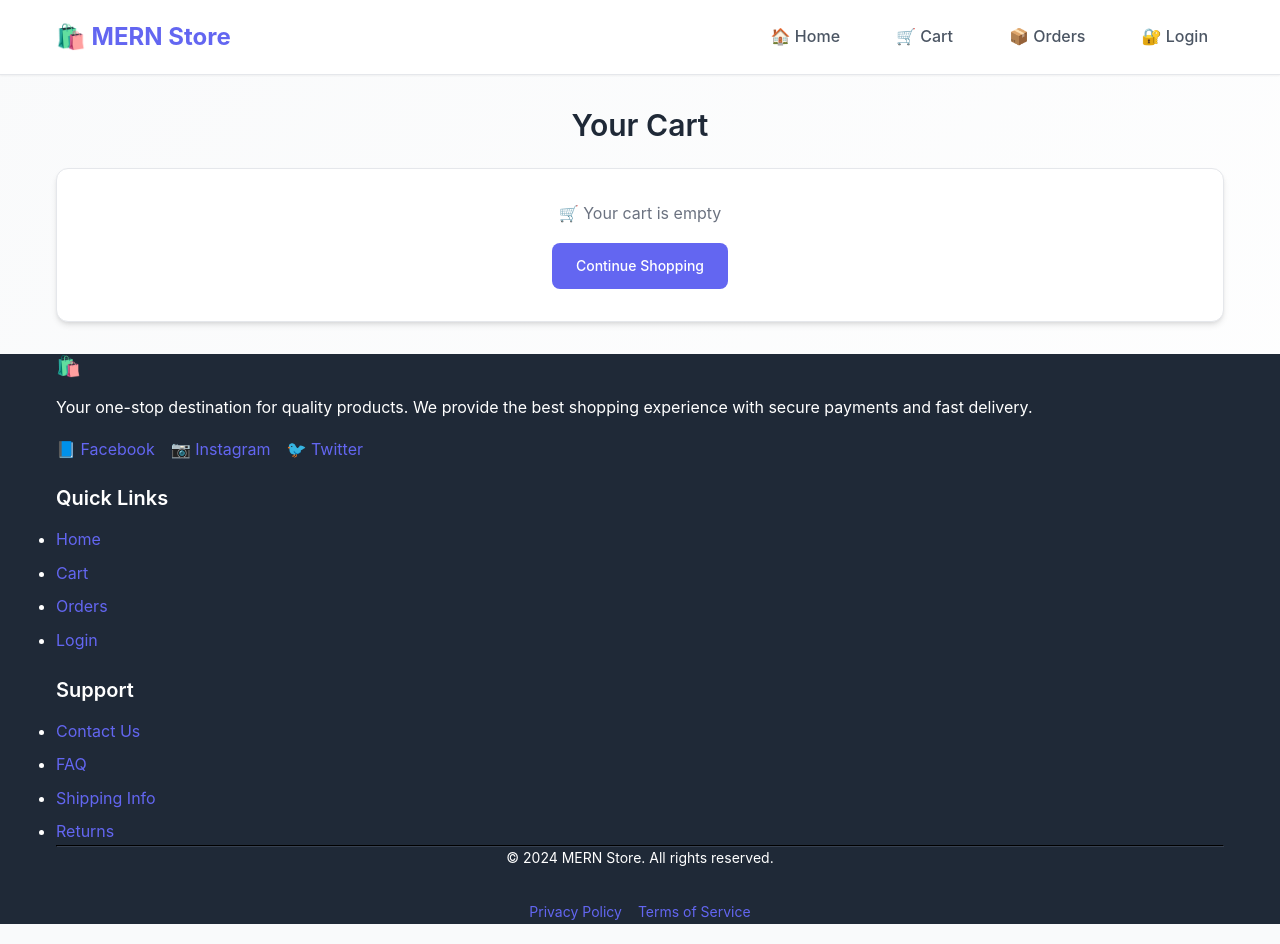
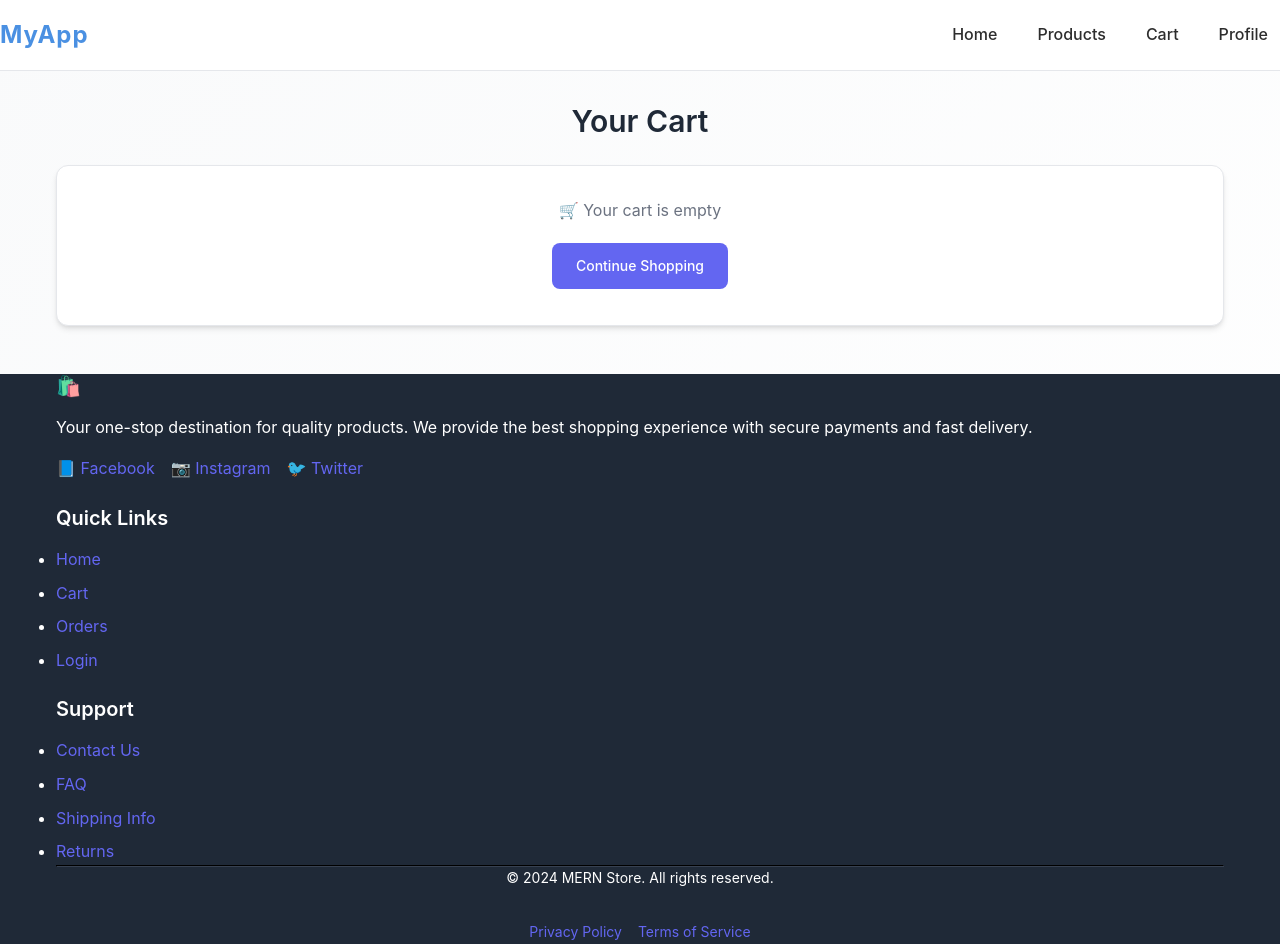
Before and after one commit to Balaaditya04/MERN-frontend, a React (Vite) app: page /cart in a window 1280 px wide. Built offline with nearby package versions, Linux system fonts and the light colour scheme.

Commit message:
commit changes

```diff
--- a/src/App.jsx
+++ b/src/App.jsx
@@ -16,6 +16,7 @@ import Products from "./components/Products";
 import Home from "./components/Home";
 import { BrowserRouter, Route, Routes, Link } from "react-router-dom";
 import "./App.css";
+import Navbar from "./components/ui/Navbar";
 
 export const AppContext = createContext();
 
@@ -39,7 +40,7 @@ function App() {
     <div className="App-Container">
       <AppContext.Provider value={{ cart, setCart, user, setUser }}>
         <BrowserRouter>
-          <Header />
+          <Navbar />
           <Routes>
             <Route index element={<Home />} />
             <Route path="login" element={<Login />} />
--- /dev/null
+++ b/src/assets/theme.css
@@ -0,0 +1,32 @@
+:root {
+  --color-bg: #fff;
+  --color-text: #2d2d2d;
+  --color-accent: #4a90e2;
+  --color-border: #e5e7eb;
+  --color-error: #e53e3e;
+  --color-success: #38a169;
+  --font-main: 'Inter', 'Poppins', Arial, sans-serif;
+  --space-lg: 24px;
+  --space-md: 16px;
+  --space-sm: 8px;
+}
+
+body {
+  background: var(--color-bg);
+  color: var(--color-text);
+  font-family: var(--font-main);
+  margin: 0;
+  padding: 0;
+  line-height: 1.6;
+}
+
+h1, h2, h3, h4, h5 {
+  font-weight: bold;
+  margin-bottom: var(--space-sm);
+}
+
+.container {
+  max-width: 900px;
+  margin: 0 auto;
+  padding: var(--space-lg) var(--space-md);
+}
--- a/src/components/Home.jsx
+++ b/src/components/Home.jsx
@@ -2,6 +2,8 @@ import { useState, useContext, useEffect } from "react";
 import { useNavigate } from "react-router-dom";
 import { AppContext } from "../App";
 import axios from "axios";
+import Card from "./ui/Card";
+import Button from "./ui/Button";
 
 export default function Home() {
   const { cart, setCart, user } = useContext(AppContext);
@@ -59,156 +61,124 @@ export default function Home() {
     <div className="page-container">
       <div className="container">
         {/* Hero Section */}
-        <div className="text-center mb-10">
-          <h1 className="text-3xl md:text-5xl font-bold text-gray-800 mb-4">
-            Welcome to <span className="text-primary">MERN Store</span>
+        <div style={{ textAlign: "center", marginBottom: "2rem" }}>
+          <h1 style={{ fontSize: "2.5rem", fontWeight: "bold", color: "var(--color-text)", marginBottom: "1rem" }}>
+            Welcome to <span style={{ color: "var(--color-accent)" }}>MERN Store</span>
           </h1>
-          <div className="flex justify-center gap-4">
-            <a href="#products" className="btn btn-primary btn-sm md:btn-lg">
+          <div style={{ display: "flex", justifyContent: "center", gap: "1rem" }}>
+            <Button onClick={() => document.getElementById('products').scrollIntoView({ behavior: 'smooth' })}>
               Shop Now
-            </a>
-            <a href="/cart" className="btn btn-secondary btn-sm md:btn-lg">
-              View Cart ({cart.length})
-            </a>
+            </Button>
+            <Button variant="secondary" onClick={() => navigate("/cart")}>View Cart ({cart.length})</Button>
           </div>
         </div>
 
         {/* Featured Products */}
-        <div id="products" className="mb-10">
-          <h2 className="text-2xl font-bold text-center mb-6">Featured Products</h2>
+        <div id="products" style={{ marginBottom: "2rem" }}>
+          <h2 style={{ fontSize: "1.5rem", fontWeight: "bold", textAlign: "center", marginBottom: "1.5rem" }}>Featured Products</h2>
           {isLoading && (
-            <div className="text-center py-8">
-              <div className="spinner mx-auto mb-4"></div>
-              <p className="text-gray-600">Loading products...</p>
+            <div style={{ textAlign: "center", padding: "2rem 0" }}>
+              <div className="spinner" style={{ margin: "0 auto 1rem" }}></div>
+              <p style={{ color: "#666" }}>Loading products...</p>
             </div>
           )}
           {error && (
-            <div className="alert alert-error mb-6">
-              {error}
-            </div>
+            <div style={{ color: "var(--color-error)", textAlign: "center", marginBottom: "1.5rem" }}>{error}</div>
           )}
           {!isLoading && !error && products.length === 0 && (
-            <div className="text-center py-8">
-              <div className="text-4xl mb-4">📦</div>
-              <h3 className="text-lg font-semibold mb-2">No Products Available</h3>
-              <p className="text-gray-600">Check back later for new products!</p>
+            <div style={{ textAlign: "center", padding: "2rem 0" }}>
+              <div style={{ fontSize: "2rem", marginBottom: "1rem" }}>📦</div>
+              <h3 style={{ fontSize: "1rem", fontWeight: "bold", marginBottom: "0.5rem" }}>No Products Available</h3>
+              <p style={{ color: "#666" }}>Check back later for new products!</p>
             </div>
           )}
           {!isLoading && !error && products.length > 0 && (
-            <div className="product-grid grid grid-cols-2 sm:grid-cols-3 md:grid-cols-4 lg:grid-cols-5 gap-4">
+            <div style={{ display: "grid", gridTemplateColumns: "repeat(auto-fit, minmax(220px, 1fr))", gap: "1rem" }}>
               {products.map((product) => (
-                <div
-                  key={product._id}
-                  className="product-card card p-2 shadow hover:shadow-lg transition-all duration-200 flex flex-col items-center bg-white border border-gray-100 rounded-lg"
-                  style={{ minWidth: 0 }}
-                >
+                <Card key={product._id} style={{ display: "flex", flexDirection: "column", alignItems: "center" }}>
                   <img
                     src={product.imgUrl || "https://via.placeholder.com/160x120?text=No+Image"}
                     alt={product.productName}
-                    className="w-32 h-24 object-cover rounded-md mb-2 border"
-                    style={{ maxWidth: "100%", maxHeight: "96px" }}
+                    style={{ width: "128px", height: "96px", objectFit: "cover", borderRadius: "6px", marginBottom: "0.5rem", border: "1px solid var(--color-border)" }}
                     onError={e => {
                       e.target.src = "https://via.placeholder.com/160x120?text=No+Image";
                     }}
                   />
-                  <div className="w-full flex-1 flex flex-col justify-between">
-                    <h3 className="font-semibold text-sm mb-1 truncate" title={product.productName}>
+                  <div style={{ width: "100%", flex: 1, display: "flex", flexDirection: "column", justifyContent: "space-between" }}>
+                    <h3 style={{ fontWeight: "bold", fontSize: "1rem", marginBottom: "0.25rem", whiteSpace: "nowrap", overflow: "hidden", textOverflow: "ellipsis" }} title={product.productName}>
                       {product.productName}
                     </h3>
-                    <p className="text-gray-500 text-xs mb-1 line-clamp-2" style={{ minHeight: "32px" }}>
+                    <p style={{ color: "#666", fontSize: "0.9rem", marginBottom: "0.25rem", minHeight: "32px" }}>
                       {product.description}
                     </p>
-                    <div className="flex items-center justify-between mb-1">
-                      <span className="text-primary font-bold text-base">${product.price}</span>
-                      <span className="text-gray-400 text-xs">
+                    <div style={{ display: "flex", alignItems: "center", justifyContent: "space-between", marginBottom: "0.25rem" }}>
+                      <span style={{ color: "var(--color-accent)", fontWeight: "bold" }}>${product.price}</span>
+                      <span style={{ color: "#aaa", fontSize: "0.85rem" }}>
                         {cart.find(item => item._id === product._id)?.qty || 0} in cart
                       </span>
                     </div>
-                    <div className="flex gap-1 mt-1">
-                      <button
-                        onClick={() => addToCart(product)}
-                        className="btn btn-primary btn-xs flex-1"
-                        style={{ fontSize: "0.8rem", padding: "0.25rem 0.5rem" }}
-                      >
+                    <div style={{ display: "flex", gap: "0.5rem", marginTop: "0.5rem" }}>
+                      <Button onClick={() => addToCart(product)} style={{ flex: 1, fontSize: "0.9rem", padding: "0.25rem 0.5rem" }}>
                         Add
-                      </button>
+                      </Button>
                       {user?.token ? (
-                        <button
-                          onClick={() => buyNow(product)}
-                          className="btn btn-success btn-xs flex-1"
-                          style={{ fontSize: "0.8rem", padding: "0.25rem 0.5rem" }}
-                        >
+                        <Button onClick={() => buyNow(product)} style={{ flex: 1, fontSize: "0.9rem", padding: "0.25rem 0.5rem" }}>
                           Buy
-                        </button>
+                        </Button>
                       ) : (
-                        <button
-                          onClick={handleLoginToBuy}
-                          className="btn btn-secondary btn-xs flex-1"
-                          style={{ fontSize: "0.8rem", padding: "0.25rem 0.5rem" }}
-                        >
+                        <Button variant="secondary" onClick={handleLoginToBuy} style={{ flex: 1, fontSize: "0.9rem", padding: "0.25rem 0.5rem" }}>
                           Login
-                        </button>
+                        </Button>
                       )}
                     </div>
                   </div>
-                </div>
+                </Card>
               ))}
             </div>
           )}
           {!isLoading && !error && products.length > 0 && (
-            <div className="text-center mt-6">
-              <button
-                onClick={() => navigate("/admin/products")}
-                className="btn btn-primary btn-sm"
-              >
-                View All Products
-              </button>
+            <div style={{ textAlign: "center", marginTop: "1.5rem" }}>
+              <Button onClick={() => navigate("/admin/products")}>View All Products</Button>
             </div>
           )}
         </div>
 
         {/* Features Section */}
-        <div className="grid grid-cols-1 md:grid-cols-3 gap-6 mb-10">
-          <div className="text-center">
-            <div className="text-3xl mb-2">🚚</div>
-            <h3 className="text-base font-semibold mb-1">Free Shipping</h3>
-            <p className="text-gray-600 text-xs">Free shipping on all orders over $50</p>
-          </div>
-          <div className="text-center">
-            <div className="text-3xl mb-2">🛡️</div>
-            <h3 className="text-base font-semibold mb-1">Secure Payment</h3>
-            <p className="text-gray-600 text-xs">100% secure payment processing</p>
-          </div>
-          <div className="text-center">
-            <div className="text-3xl mb-2">↩️</div>
-            <h3 className="text-base font-semibold mb-1">Easy Returns</h3>
-            <p className="text-gray-600 text-xs">30-day return policy for all products</p>
-          </div>
+        <div style={{ display: "grid", gridTemplateColumns: "repeat(auto-fit, minmax(220px, 1fr))", gap: "1.5rem", marginBottom: "2rem" }}>
+          <Card style={{ textAlign: "center" }}>
+            <div style={{ fontSize: "2rem", marginBottom: "0.5rem" }}>🚚</div>
+            <h3 style={{ fontSize: "1rem", fontWeight: "bold", marginBottom: "0.25rem" }}>Free Shipping</h3>
+            <p style={{ color: "#666", fontSize: "0.9rem" }}>Free shipping on all orders over $50</p>
+          </Card>
+          <Card style={{ textAlign: "center" }}>
+            <div style={{ fontSize: "2rem", marginBottom: "0.5rem" }}>🛡️</div>
+            <h3 style={{ fontSize: "1rem", fontWeight: "bold", marginBottom: "0.25rem" }}>Secure Payment</h3>
+            <p style={{ color: "#666", fontSize: "0.9rem" }}>100% secure payment processing</p>
+          </Card>
+          <Card style={{ textAlign: "center" }}>
+            <div style={{ fontSize: "2rem", marginBottom: "0.5rem" }}>↩️</div>
+            <h3 style={{ fontSize: "1rem", fontWeight: "bold", marginBottom: "0.25rem" }}>Easy Returns</h3>
+            <p style={{ color: "#666", fontSize: "0.9rem" }}>30-day return policy for all products</p>
+          </Card>
         </div>
 
         {/* Call to Action */}
-        <div className="card bg-primary text-white text-center p-6 md:p-8">
-          <h2 className="text-2xl font-bold mb-2">Ready to Shop?</h2>
-          <p className="text-base mb-4 opacity-90">
+        <Card style={{ background: "var(--color-accent)", color: "#fff", textAlign: "center", padding: "2rem 1rem" }}>
+          <h2 style={{ fontSize: "1.5rem", fontWeight: "bold", marginBottom: "0.5rem" }}>Ready to Shop?</h2>
+          <p style={{ fontSize: "1rem", marginBottom: "1rem", opacity: 0.9 }}>
             Join thousands of satisfied customers who trust MERN Store for their shopping needs.
           </p>
-          <div className="flex justify-center gap-2">
+          <div style={{ display: "flex", justifyContent: "center", gap: "0.5rem" }}>
             {!user?.token ? (
               <>
-                <a href="/register" className="btn btn-secondary btn-sm md:btn-lg">
-                  Create Account
-                </a>
-                <a href="/login" className="btn btn-white btn-sm md:btn-lg">
-                  Sign In
-                </a>
+                <Button variant="secondary" onClick={() => navigate("/register")}>Create Account</Button>
+                <Button style={{ background: "#fff", color: "var(--color-accent)" }} onClick={() => navigate("/login")}>Sign In</Button>
               </>
             ) : (
-              <a href="/cart" className="btn btn-secondary btn-sm md:btn-lg">
-                View Cart ({cart.length} items)
-              </a>
+              <Button variant="secondary" onClick={() => navigate("/cart")}>View Cart ({cart.length} items)</Button>
             )}
           </div>
-        </div>
+        </Card>
       </div>
     </div>
   );
--- /dev/null
+++ b/src/components/ui/Button.css
@@ -0,0 +1,39 @@
+.btn {
+  font-family: var(--font-main);
+  font-size: 1rem;
+  padding: var(--space-sm) var(--space-md);
+  border: none;
+  border-radius: 6px;
+  cursor: pointer;
+  background: var(--color-accent);
+  color: #fff;
+  transition: background 0.15s, box-shadow 0.15s;
+  outline: none;
+  margin: 0.25em 0;
+}
+
+.btn-secondary {
+  background: #fff;
+  color: var(--color-accent);
+  border: 1px solid var(--color-accent);
+}
+
+.btn:focus-visible {
+  outline: 2px solid var(--color-accent);
+  outline-offset: 2px;
+}
+
+.btn:disabled {
+  opacity: 0.6;
+  cursor: not-allowed;
+}
+
+.btn:hover:not(:disabled), .btn:focus-visible:not(:disabled) {
+  background: #357ab8;
+  color: #fff;
+}
+
+.btn-secondary:hover:not(:disabled), .btn-secondary:focus-visible:not(:disabled) {
+  background: #e5e7eb;
+  color: var(--color-accent);
+}
--- /dev/null
+++ b/src/components/ui/Button.jsx
@@ -0,0 +1,18 @@
+import React from 'react';
+import './Button.css';
+
+const Button = ({ variant = 'primary', children, onClick, type = 'button', disabled = false, ...props }) => {
+  return (
+    <button
+      className={`btn btn-${variant}`}
+      onClick={onClick}
+      type={type}
+      disabled={disabled}
+      {...props}
+    >
+      {children}
+    </button>
+  );
+};
+
+export default Button;
--- /dev/null
+++ b/src/components/ui/Card.css
@@ -0,0 +1,8 @@
+.card {
+  background: #fff;
+  border: 1px solid var(--color-border);
+  border-radius: 8px;
+  padding: var(--space-md);
+  margin-bottom: var(--space-md);
+  box-sizing: border-box;
+}
--- /dev/null
+++ b/src/components/ui/Card.jsx
@@ -0,0 +1,10 @@
+import React from 'react';
+import './Card.css';
+
+const Card = ({ children, style, ...props }) => (
+  <div className="card" style={style} {...props}>
+    {children}
+  </div>
+);
+
+export default Card;
--- /dev/null
+++ b/src/components/ui/Navbar.css
@@ -0,0 +1,99 @@
+.navbar {
+  display: flex;
+  align-items: center;
+  justify-content: space-between;
+  padding: var(--space-md) 0;
+  background: var(--color-bg);
+  border-bottom: 1px solid var(--color-border);
+  position: sticky;
+  top: 0;
+  z-index: 10;
+}
+
+.navbar-logo {
+  font-size: 1.5rem;
+  font-weight: bold;
+  color: var(--color-accent);
+  letter-spacing: 1px;
+}
+
+.navbar-links {
+  display: flex;
+  gap: var(--space-md);
+  list-style: none;
+  margin: 0;
+  padding: 0;
+}
+
+.navbar-links li a {
+  color: var(--color-text);
+  text-decoration: none;
+  font-weight: 500;
+  padding: 0.5em 0.75em;
+  border-radius: 4px;
+  transition: background 0.15s;
+}
+
+.navbar-links li a:focus-visible,
+.navbar-links li a:hover {
+  background: var(--color-border);
+  outline: none;
+}
+
+.navbar-toggle {
+  display: none;
+  background: none;
+  border: none;
+  cursor: pointer;
+  padding: var(--space-sm);
+}
+
+.navbar-hamburger {
+  display: block;
+  width: 24px;
+  height: 3px;
+  background: var(--color-text);
+  position: relative;
+}
+
+.navbar-hamburger::before,
+.navbar-hamburger::after {
+  content: '';
+  display: block;
+  width: 24px;
+  height: 3px;
+  background: var(--color-text);
+  position: absolute;
+  left: 0;
+  transition: 0.2s;
+}
+
+.navbar-hamburger::before {
+  top: -8px;
+}
+
+.navbar-hamburger::after {
+  top: 8px;
+}
+
+@media (max-width: 700px) {
+  .navbar-links {
+    display: none;
+    position: absolute;
+    top: 100%;
+    right: 0;
+    background: var(--color-bg);
+    flex-direction: column;
+    width: 180px;
+    box-shadow: 0 2px 8px rgba(0,0,0,0.03);
+    border: 1px solid var(--color-border);
+    border-radius: 0 0 8px 8px;
+    z-index: 20;
+  }
+  .navbar-links.open {
+    display: flex;
+  }
+  .navbar-toggle {
+    display: block;
+  }
+}
--- /dev/null
+++ b/src/components/ui/Navbar.jsx
@@ -0,0 +1,22 @@
+import React, { useState } from 'react';
+import './Navbar.css';
+
+const Navbar = () => {
+  const [open, setOpen] = useState(false);
+  return (
+    <nav className="navbar">
+      <div className="navbar-logo">MyApp</div>
+      <button className="navbar-toggle" aria-label="Toggle navigation" onClick={() => setOpen(!open)}>
+        <span className="navbar-hamburger" />
+      </button>
+      <ul className={`navbar-links${open ? ' open' : ''}`}>
+        <li><a href="/">Home</a></li>
+        <li><a href="/products">Products</a></li>
+        <li><a href="/cart">Cart</a></li>
+        <li><a href="/profile">Profile</a></li>
+      </ul>
+    </nav>
+  );
+};
+
+export default Navbar;
--- a/src/index.css
+++ b/src/index.css
@@ -1,3 +1,4 @@
+@import url('./assets/theme.css');
 /* Modern CSS Reset and Base Styles */
 * {
   margin: 0;
```
Also changed, not shown: 1 other file (tests, documents, lock files or other folders).
